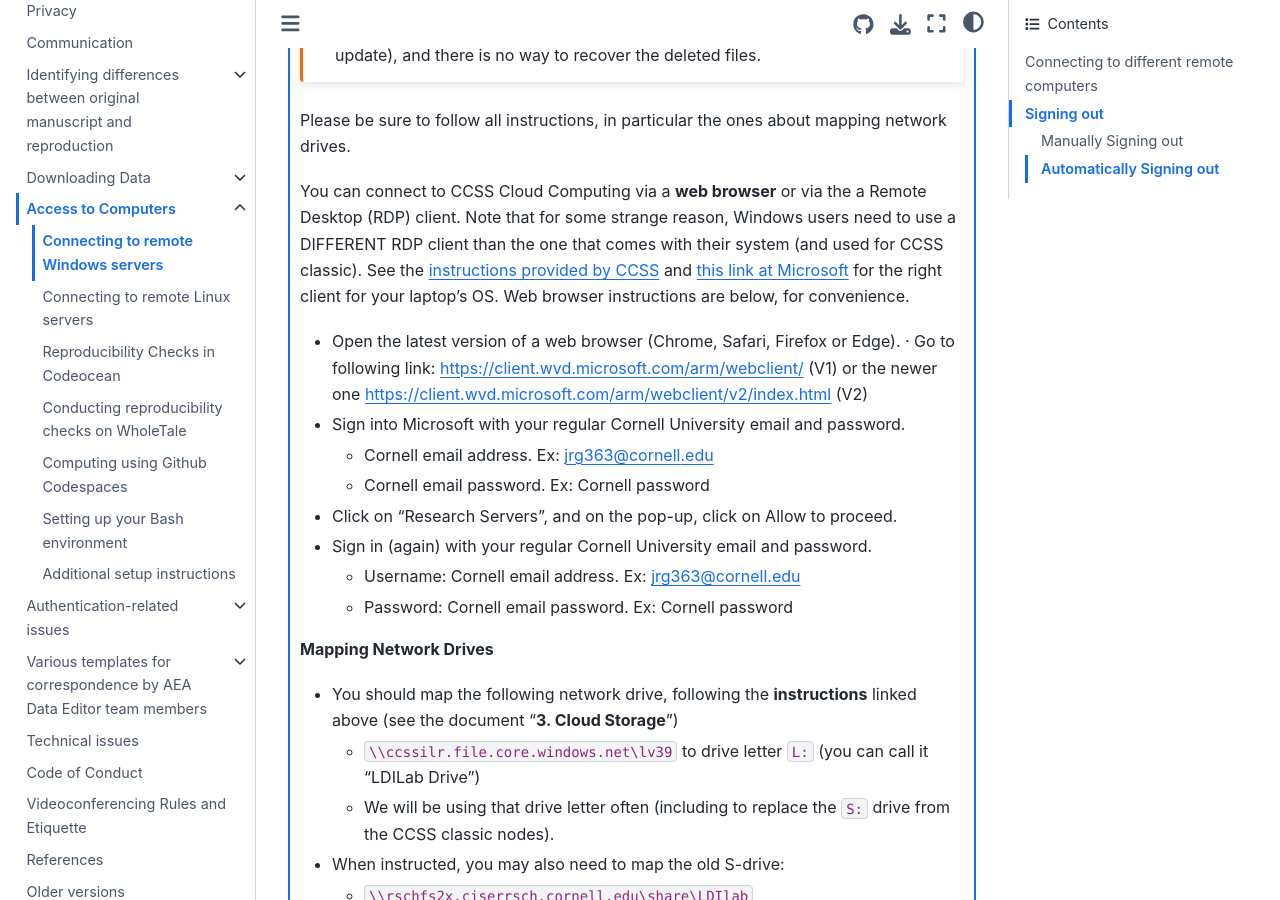
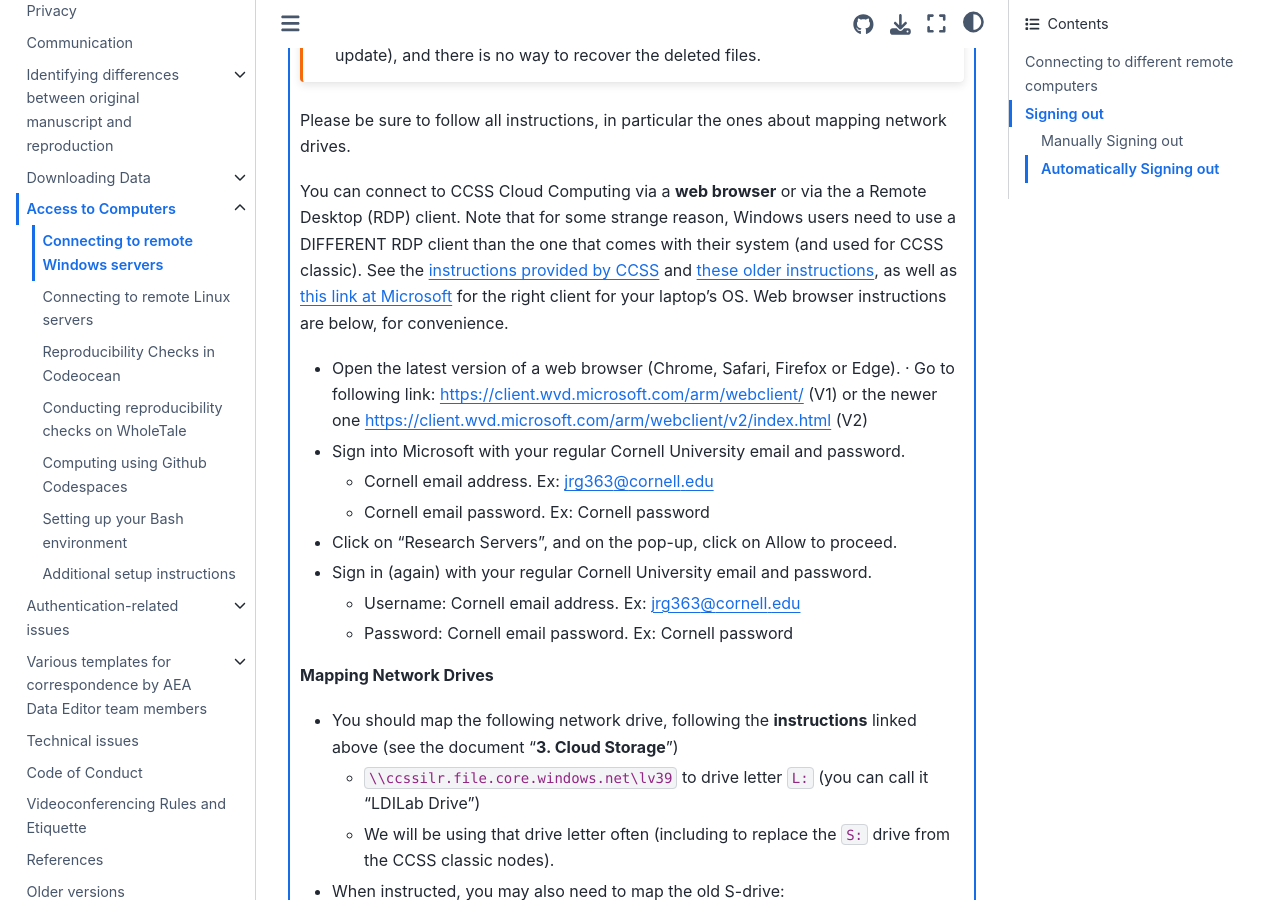
Before and after one commit to labordynamicsinstitute/ldilab-manual, a Jupyter Book: the page built from 95-10-windows-remote.md, in a window 1280 px wide and 900 px high, scrolled down 1049 px. Built offline with Jupyter Book 1.0.4 settings and Sphinx 7.4.7 and the Sphinx Book theme 1.1.4, drawn with Linux system fonts in a browser that asks for light colours.

Commit message:
Update 95-10-windows-remote.md with additional CCSS link

```diff
--- a/95-10-windows-remote.md
+++ b/95-10-windows-remote.md
@@ -46,7 +46,7 @@
 
 Please be sure to follow all instructions, in particular the ones about mapping network drives.
 
-You can connect to CCSS Cloud Computing via a **web browser** or via the a Remote Desktop (RDP) client. Note that for some strange reason, Windows users need to use a DIFFERENT RDP client than the one that comes with their system (and used for CCSS classic). See the [instructions provided by CCSS](https://cornellprod-my.sharepoint.com/:f:/g/personal/cd642_cornell_edu/EvxDKmDjZyZBsrQvimUR8xABE4x6TYDenmLOY8ZFMLRjUw) and [this link at Microsoft](https://learn.microsoft.com/en-us/windows-server/remote/remote-desktop-services/clients/remote-desktop-clients) for the right client for your laptop's OS. Web browser instructions are below, for convenience.
+You can connect to CCSS Cloud Computing via a **web browser** or via the a Remote Desktop (RDP) client. Note that for some strange reason, Windows users need to use a DIFFERENT RDP client than the one that comes with their system (and used for CCSS classic). See the [instructions provided by CCSS](https://socialsciences.cornell.edu/computing-and-data/cloud-computing-solutions/account-instructions?toptab=login_instructions) and [these older instructions](https://cornellprod-my.sharepoint.com/:f:/g/personal/cd642_cornell_edu/EvxDKmDjZyZBsrQvimUR8xABE4x6TYDenmLOY8ZFMLRjUw), as well as [this link at Microsoft](https://learn.microsoft.com/en-us/windows-server/remote/remote-desktop-services/clients/remote-desktop-clients) for the right client for your laptop's OS. Web browser instructions are below, for convenience.
 
 - Open the latest version of a web browser (Chrome, Safari, Firefox or Edge). · Go to following link: [https://client.wvd.microsoft.com/arm/webclient/](https://client.wvd.microsoft.com/arm/webclient/) (V1) or the newer one [https://client.wvd.microsoft.com/arm/webclient/v2/index.html](https://client.wvd.microsoft.com/arm/webclient/v2/index.html) (V2)
 
```
